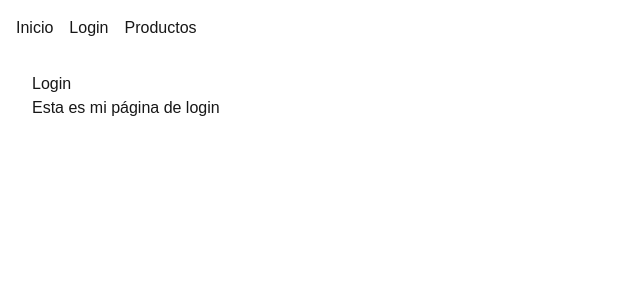
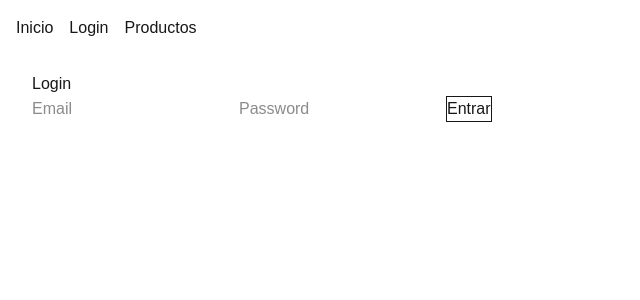
Before and after one commit to EPTecmi/dfs-front, a Next.js app: page /login in a window 1280 px wide. Shown: the top 300 px of the page, without its empty margins (0-640 px from the left). Built offline with nearby package versions, Linux system fonts and the light colour scheme.

Commit message:
add login page and privado page

```diff
--- a/src/app/login/page.js
+++ b/src/app/login/page.js
@@ -1,8 +1,46 @@
+'use client';
+import { useState } from 'react';
+
 export default function LoginPage() {
+  const [email, setEmail] = useState('');
+  const [password, setPassword] = useState('');
+  const [msg, setMsg] = useState('');
+
+  const login = async (ev) => {
+    ev.preventDefault();
+
+    const res = await fetch('http://localhost:3000/login', {
+      method: 'POST',
+      headers: {
+        'Content-type': 'application/json'
+      },
+      body: JSON.stringify({
+        email,
+        password
+      })
+    });
+
+    const data = await res.json();
+
+    if (!res.ok) {
+      setMsg(data.error || 'Error');
+      return;
+    }
+
+    localStorage.setItem('token', data.token);
+    setMsg('Login correcto');
+  }
+
   return (
     <main className="p-4">
       <h1>Login</h1>
-      <p>Esta es mi página de login</p>
+
+      <form onSubmit={login}>
+        <input value={email} placeholder="Email" onChange={e => setEmail(e.target.value)} />
+        <input value={password} placeholder="Password" onChange={e => setPassword(e.target.value)} />
+        <button type='submit' className='border cursor-pointer'>Entrar</button>
+      </form>
+      {msg && <p>{ msg }</p>}
     </main>
   );
 }
--- /dev/null
+++ b/src/app/privado/page.js
@@ -0,0 +1,26 @@
+'use client'
+import { useEffect, useState } from 'react'
+
+export default function PrivadoPage() {
+  const [data, setData ] = useState({})
+
+  useEffect(() => {
+    (async () => {
+      const token = localStorage.getItem('token');
+      const res = await fetch('http://localhost:3000/privado', {
+        headers: {
+          Authorization: `Bearer ${token}`
+        }
+      })
+      const result = await res.json();
+      setData(result)
+    })();
+
+  }, [])
+
+  return (
+    <main className="p-4">
+      <pre>{data}</pre>
+    </main>
+  );
+}
```
